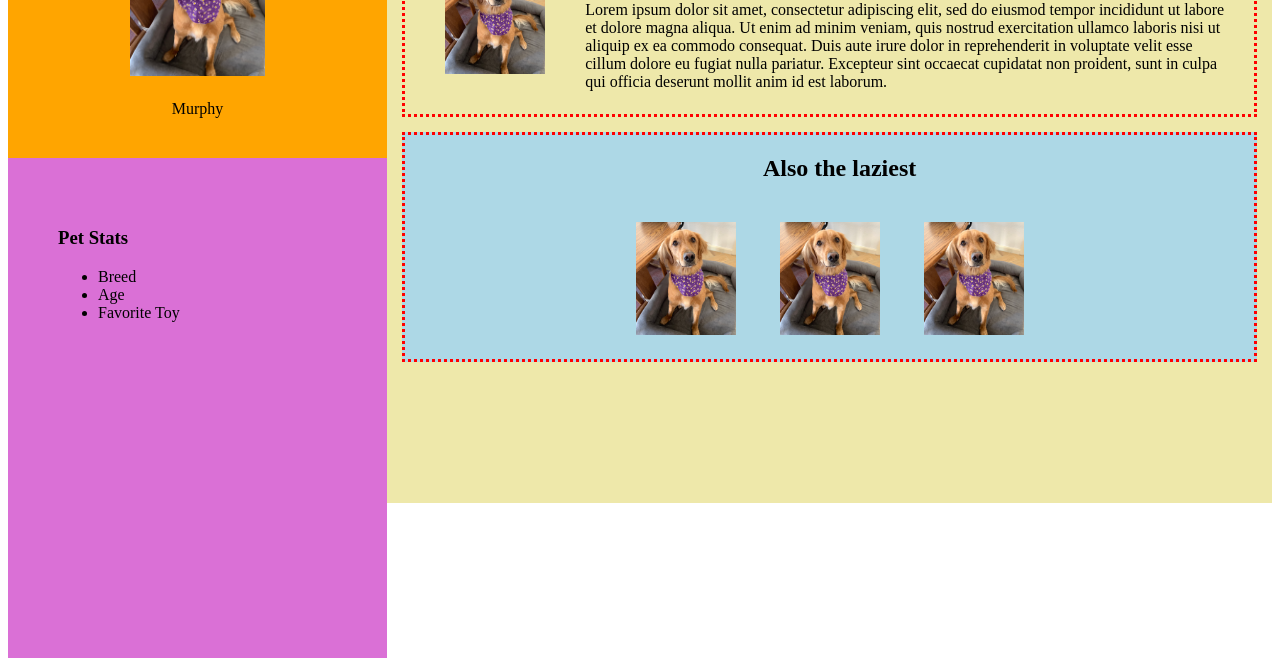
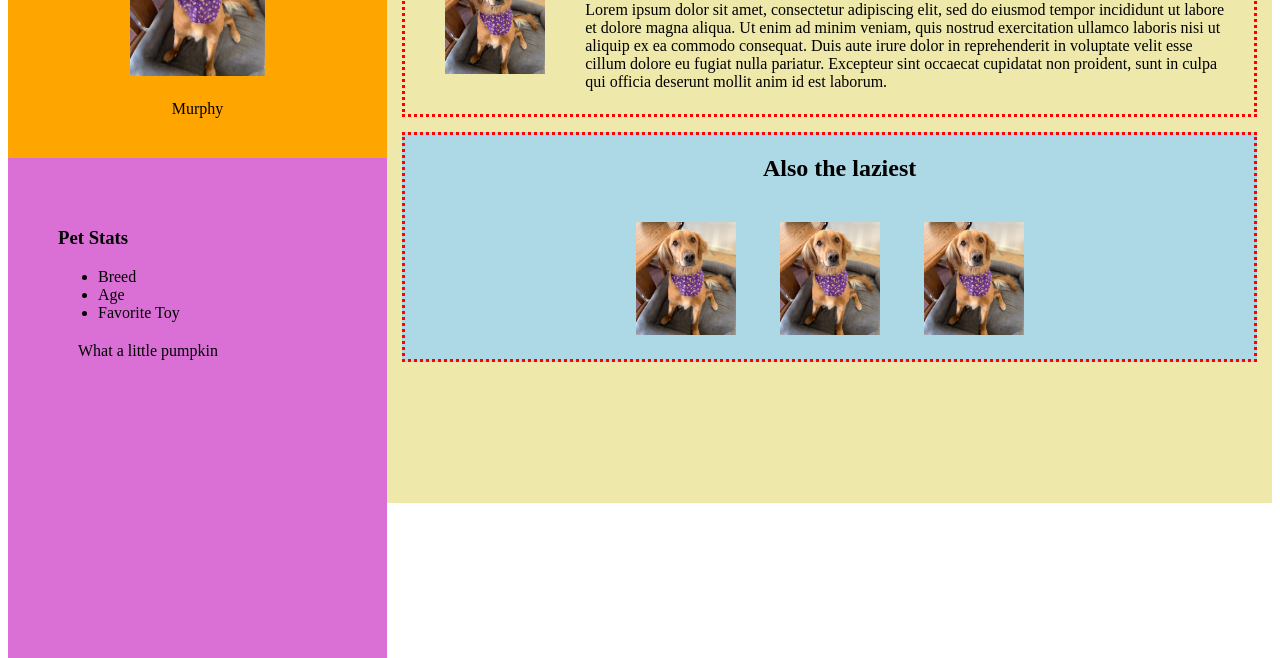
Before and after one commit to cgednalske/My_First_Repo, a plain HTML site: page index.html in a window 1280 px wide. Shown: the part 155-813 px from the top of the page. Drawn offline with Linux system fonts and the light colour scheme.

Commit message:
Paragraph text - pumpkin
Added the text "what a little pumpkin"

```diff
--- a/index.html
+++ b/index.html
@@ -43,6 +43,7 @@
         <li>Age</li>
         <li>Favorite Toy</li>
       </ul>
+      <p>What a little pumpkin</p>
     </div>
   </div>
 </body>
```
